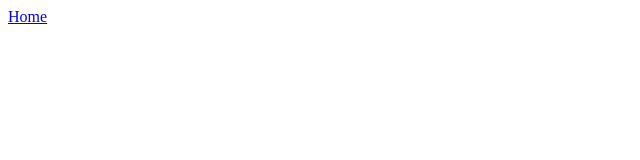
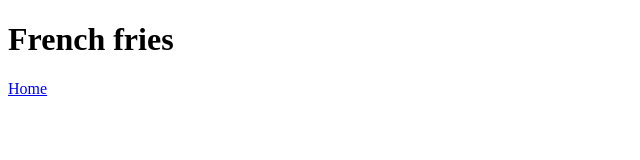
Before and after one commit to sachinvinith-ctrl/odin-recipes, a plain HTML site: page recipes/french-fries.html in a window 1280 px wide. Shown: the whole page, without its empty margins (0-640 px from the left). Drawn offline with Linux system fonts and the light colour scheme.

```diff
--- a/recipes/french-fries.html
+++ b/recipes/french-fries.html
@@ -6,6 +6,7 @@
       <title>french-fries</title>
   </head>
   <body>
-  <a href="../index.html">Home</a>
+    <h1>French fries</h2>
+    <a href="../index.html">Home</a>
   </body>
 </html>
```
